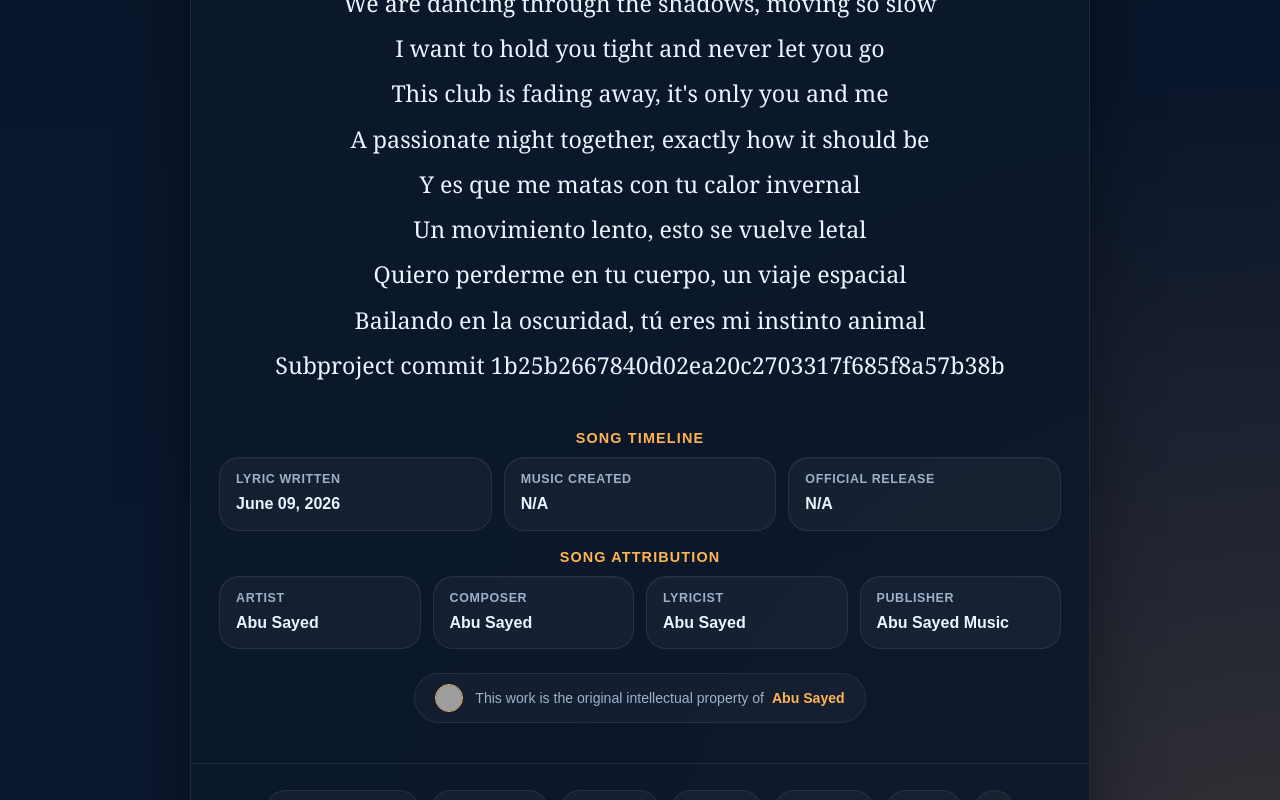
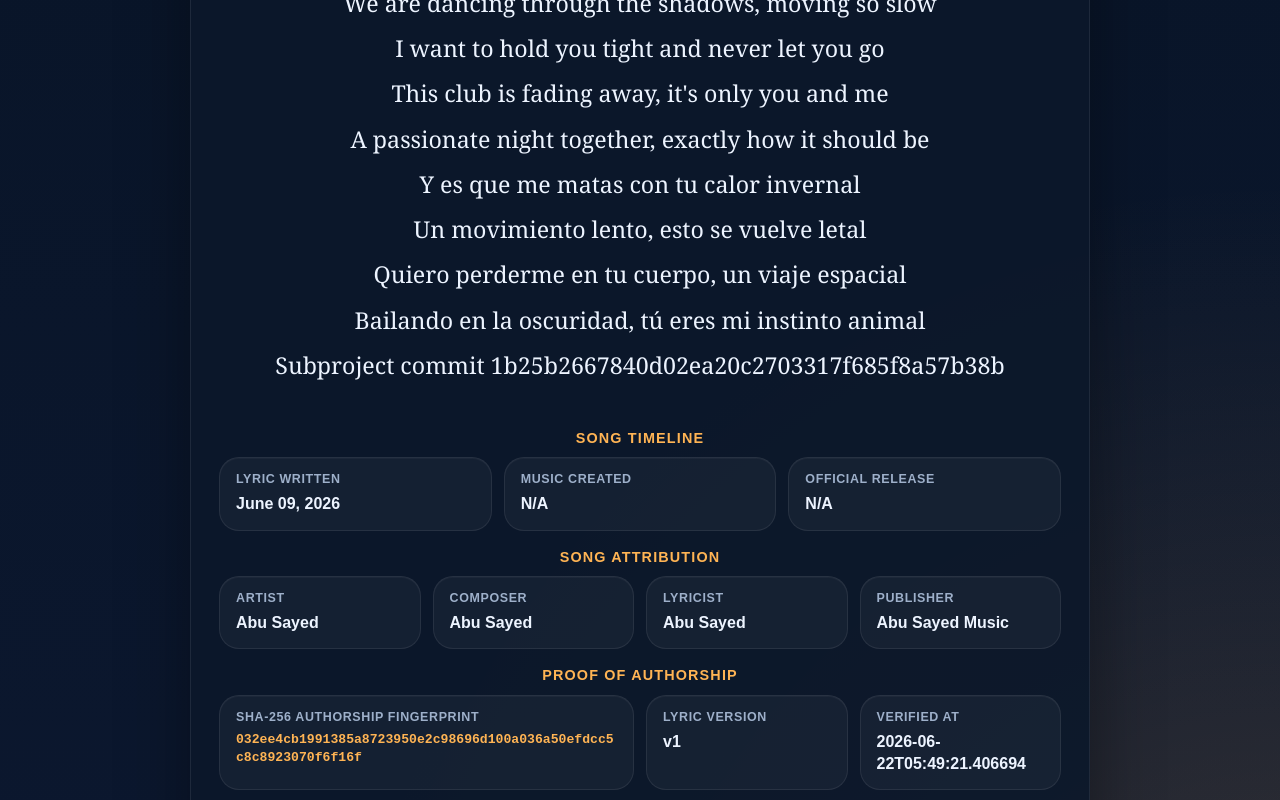
Before and after one commit to ImAbuSayed/tu-calor-invernal, a plain HTML site: page index.html in a window 1280 px wide. Shown: the part 2000-2800 px from the top of the page. Drawn offline with Linux system fonts and the light colour scheme; grey boxes are pictures that could not be loaded.

Commit message:
feat: update song assets v1 with signed GPG commit [verified]

```diff
--- a/index.html
+++ b/index.html
@@ -14,9 +14,9 @@
     <meta name="keywords" content="Tu calor invernal, Abu Sayed lyrics, original song lyrics, Abu Sayed original song, Abu Sayed lyricist, Abu Sayed composer, Abu Sayed songwriter, official lyrics">
     <meta name="robots" content="index,follow,max-snippet:-1,max-image-preview:large,max-video-preview:-1">
     <meta name="referrer" content="strict-origin-when-cross-origin">
-    <meta name="description" content="Explore the poetic journey of &#x27;Tu calor invernal&#x27;, an original masterpiece written and composed by Abu Sayed.">
+    <meta name="description" content="Full lyrics for &#x27;Tu calor invernal&#x27; by Abu Sayed. An original composition, lyrics, and production by Abu Sayed.">
     <meta property="og:title" content="Tu calor invernal - Original Lyrics by Abu Sayed">
-    <meta property="og:description" content="Explore the poetic journey of &#x27;Tu calor invernal&#x27;, an original masterpiece written and composed by Abu Sayed.">
+    <meta property="og:description" content="Full lyrics for &#x27;Tu calor invernal&#x27; by Abu Sayed. An original composition, lyrics, and production by Abu Sayed.">
     <meta property="og:type" content="music.song">
     <meta property="og:url" content="https://imabusayed.github.io/tu-calor-invernal/">
     <meta property="og:site_name" content="Abu Sayed Music">
@@ -24,7 +24,7 @@
     <meta name="last-modified" content="2026-06-09 13:19:38">
     <meta name="twitter:card" content="summary_large_image">
     <meta name="twitter:title" content="Tu calor invernal - Original Lyrics by Abu Sayed">
-    <meta name="twitter:description" content="Explore the poetic journey of &#x27;Tu calor invernal&#x27;, an original masterpiece written and composed by Abu Sayed.">
+    <meta name="twitter:description" content="Full lyrics for &#x27;Tu calor invernal&#x27; by Abu Sayed. An original composition, lyrics, and production by Abu Sayed.">
     <link rel="canonical" href="https://imabusayed.github.io/tu-calor-invernal/">
     <link rel="sitemap" type="application/xml" title="Sitemap" href="https://imabusayed.github.io/tu-calor-invernal/sitemap.xml">
     <link rel="author" href="https://github.com/ImAbuSayed">
@@ -100,7 +100,7 @@
       "@id": "https://imabusayed.github.io/tu-calor-invernal#webpage",
       "url": "https://imabusayed.github.io/tu-calor-invernal/",
       "name": "Tu calor invernal - Original Lyrics by Abu Sayed",
-      "description": "Explore the poetic journey of 'Tu calor invernal', an original masterpiece written and composed by Abu Sayed.",
+      "description": "Full lyrics for 'Tu calor invernal' by Abu Sayed. An original composition, lyrics, and production by Abu Sayed.",
       "isPartOf": {
         "@id": "https://music.abusayed.com.bd/#website"
       },
@@ -537,7 +537,7 @@
 
         <div class="controls">
             <button class="btn-speak" id="speakBtn" title="Read the lyrics aloud"><span id="speakText">Read Aloud</span></button>
-            <a href="https://music.abusayed.com.bd/Licensing/?https://imabusayed.github.io/tu-calor-invernal/" class="btn-license" title="Get licensing for this song" target="_blank">Music Rights & Licensing for Tu calor invernal</a>
+            <a href="https://music.abusayed.com.bd/Licensing/?https://imabusayed.github.io/tu-calor-invernal/" class="btn-license" title="Get licensing for this song" target="_blank">Official Music Licensing for Tu calor invernal</a>
 
         </div>
         <br>
@@ -612,6 +612,26 @@
             <div class="meta-card">
                 <span class="meta-label">Publisher</span>
                 <strong>Abu Sayed Music</strong>
+            </div>
+
+                </div>
+            </div>
+
+            <div class="details-block">
+                <div class="details-title">Proof of Authorship</div>
+                <div class="meta-grid">
+
+            <div class="meta-card" style="grid-column: span 2;">
+                <span class="meta-label">SHA-256 Authorship Fingerprint</span>
+                <strong style="word-break: break-all; font-family: monospace; font-size: 0.82rem; color: var(--accent);">032ee4cb1991385a8723950e2c98696d100a036a50efdcc5c8c8923070f6f16f</strong>
+            </div>
+            <div class="meta-card">
+                <span class="meta-label">Lyric Version</span>
+                <strong>v1</strong>
+            </div>
+            <div class="meta-card">
+                <span class="meta-label">Verified At</span>
+                <strong>2026-06-22T05:49:21.406694</strong>
             </div>
 
                 </div>
```
Also changed, not shown: excerpts/Bridge-Preview.txt (added), excerpts/Chorus-Preview.txt (added), excerpts/Final-Chorus-Preview.txt (added), excerpts/Hook-Preview.txt (added), excerpts/Pre-Chorus-2-Preview.txt (added), excerpts/Pre-Chorus-3-Preview.txt (added), excerpts/Pre-Chorus-Preview.txt (added), excerpts/Verse-1-Preview.txt (added), excerpts/Verse-2-Preview.txt (added), excerpts/Verse-3-Preview.txt (added), hashes.txt (added), llms.txt, lyrics_backup/2026-06-22_tu-calor-invernal-v1.txt (added), manifest.json (added), 1 other file.
